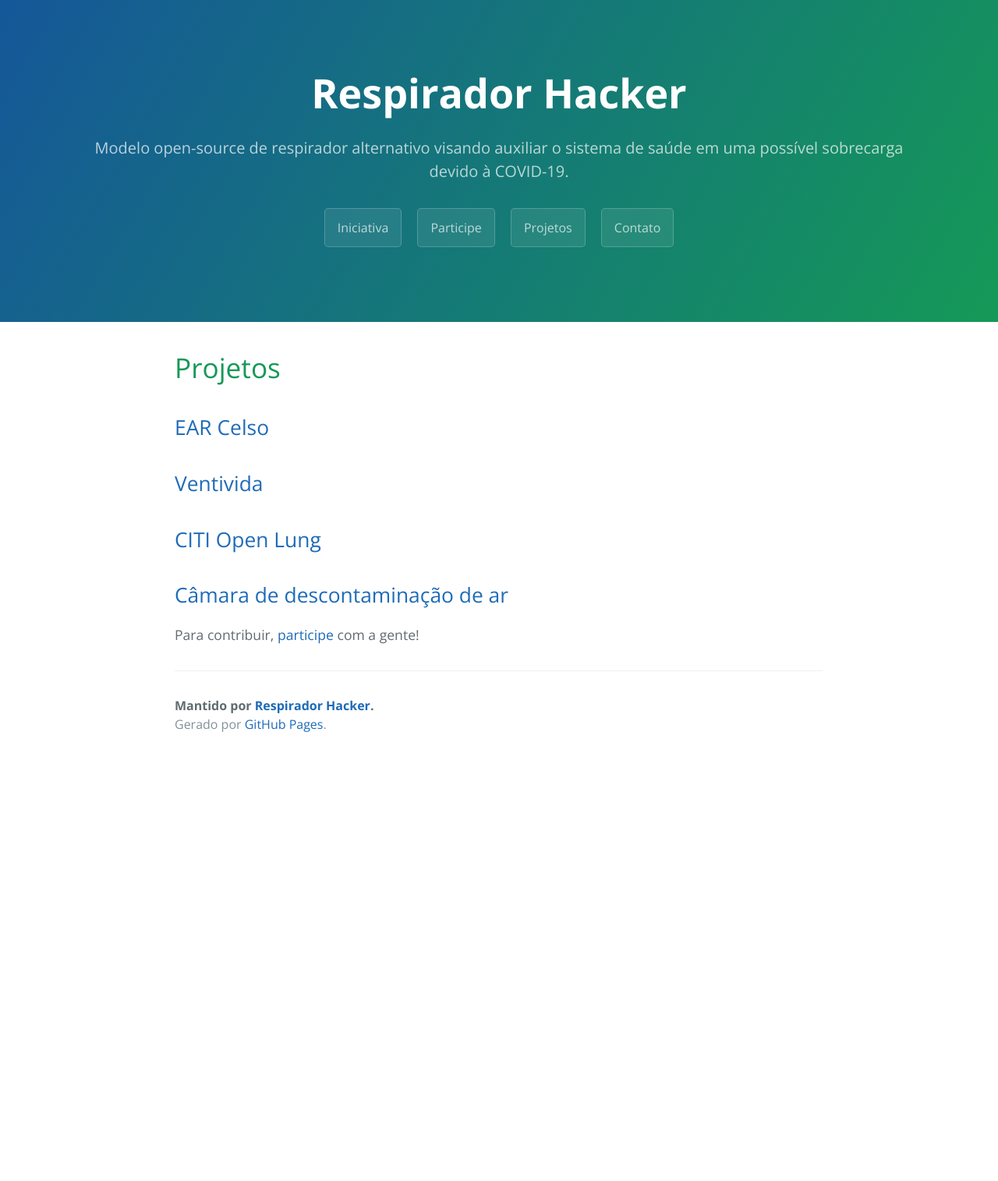
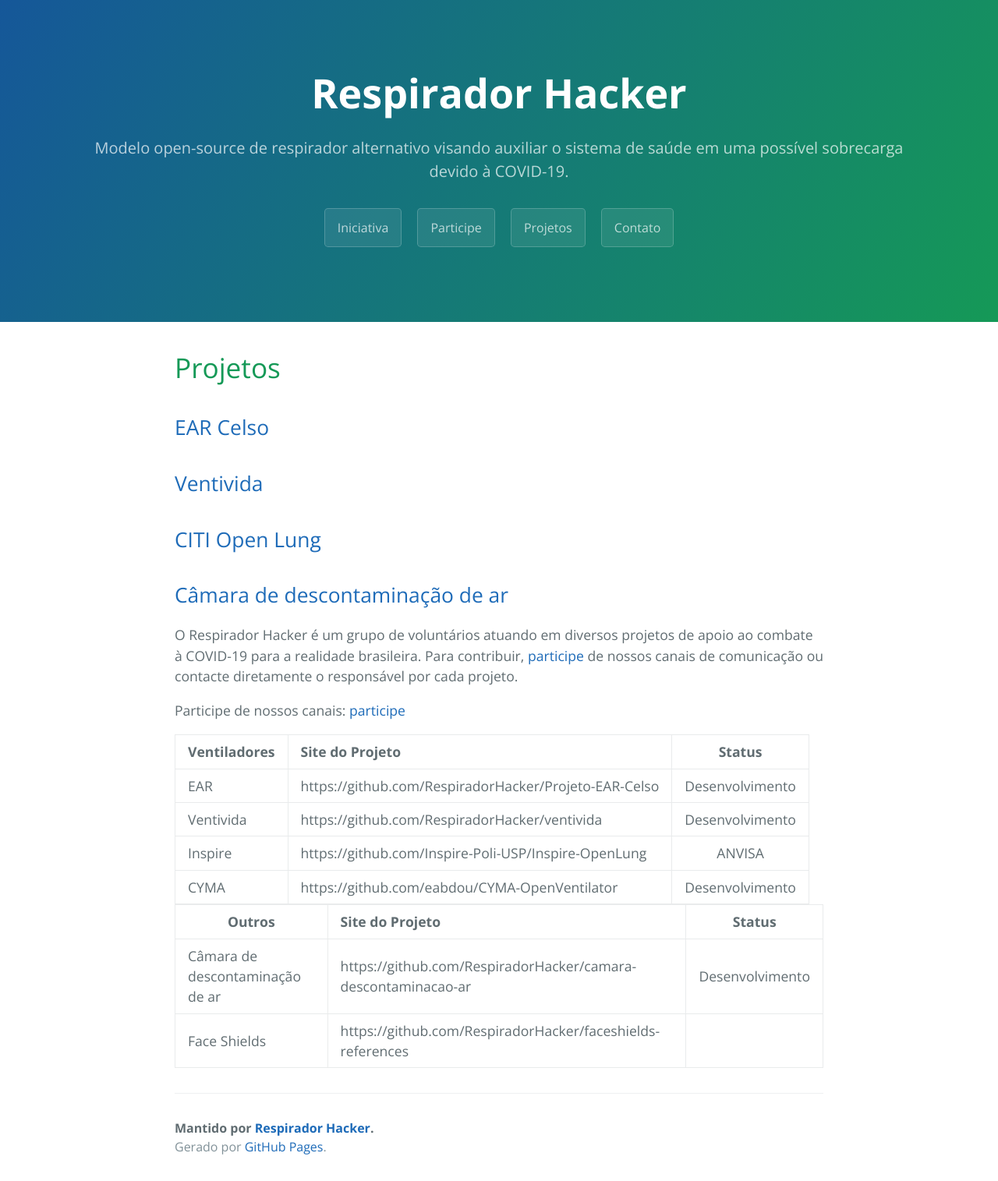
Before and after one commit to RespiradorHacker/respiradorhacker.github.io, a Jekyll site: the page built from pages/projects.md, in a window 1280 px wide. Shown: the whole page at 78% size. Built offline with Jekyll 4.4.1, drawn with Linux system fonts in a browser that asks for light colours; our own code applies the rules of GitHub Pages for plain Markdown files; before the commit the page ends 973 px from its top, so only the background shows below that.

Commit message:
Updated projects list

```diff
--- a/pages/projects.md
+++ b/pages/projects.md
@@ -13,4 +13,32 @@
 
 ## [Câmara de descontaminação de ar](https://github.com/RespiradorHacker/camara-descontaminacao-ar)
 
-Para contribuir, [participe](/participe) com a gente!
+O Respirador Hacker é um grupo de voluntários atuando em diversos projetos de apoio ao combate à COVID-19 para a realidade brasileira.
+Para contribuir, [participe](/participe) de nossos canais de comunicação ou contacte diretamente o responsável por cada projeto.
+
+Participe de nossos canais: [participe](/participe)
+
+
+<style>
+.tablelines table, .tablelines td, .tablelines th {
+        border: 1px solid black;
+        }
+</style>
+
+|-----------------+--------------------------------------------------------+-----------------|
+|  Ventiladores   |  Site do Projeto                                       |  Status         |
+|-----------------|:-------------------------------------------------------|:---------------:|
+| EAR             | https://github.com/RespiradorHacker/Projeto-EAR-Celso  | Desenvolvimento |
+| Ventivida       | https://github.com/RespiradorHacker/ventivida          | Desenvolvimento |
+| Inspire         | https://github.com/Inspire-Poli-USP/Inspire-OpenLung   | ANVISA          |
+| CYMA            | https://github.com/eabdou/CYMA-OpenVentilator          | Desenvolvimento |
+|-----------------+--------------------------------------------------------+-----------------|
+{: .tablelines}
+
+|----------------------------------+---------------------------------------------------------------+-----------------|
+|  Outros                          |  Site do Projeto                                              |  Status         |
+|----------------------------------|:--------------------------------------------------------------|:---------------:|
+| Câmara de descontaminação de ar  | https://github.com/RespiradorHacker/camara-descontaminacao-ar | Desenvolvimento |
+| Face Shields                     | https://github.com/RespiradorHacker/faceshields-references    |                 |
+|----------------------------------+---------------------------------------------------------------+-----------------|
+{: .tablelines}
```
